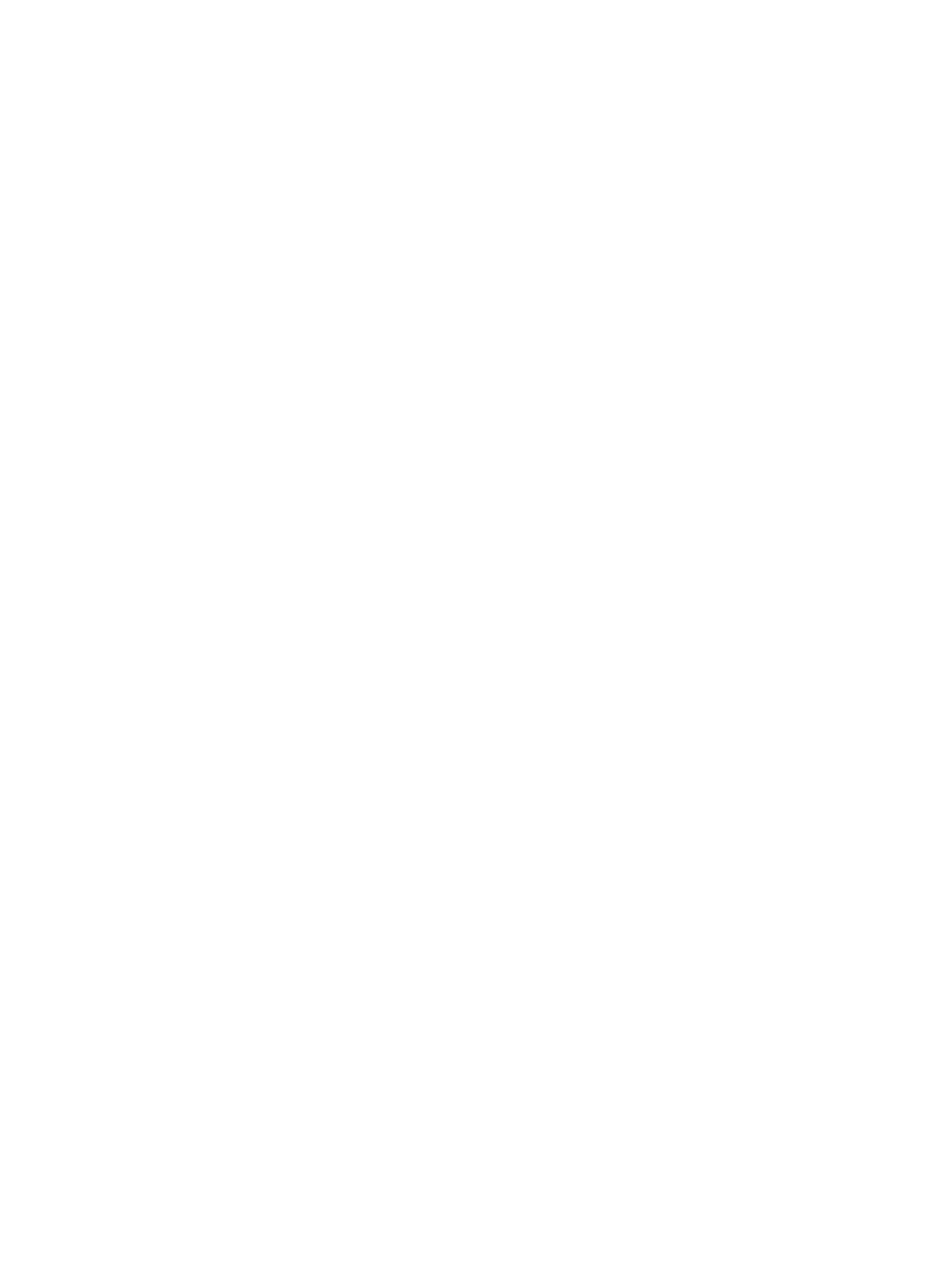
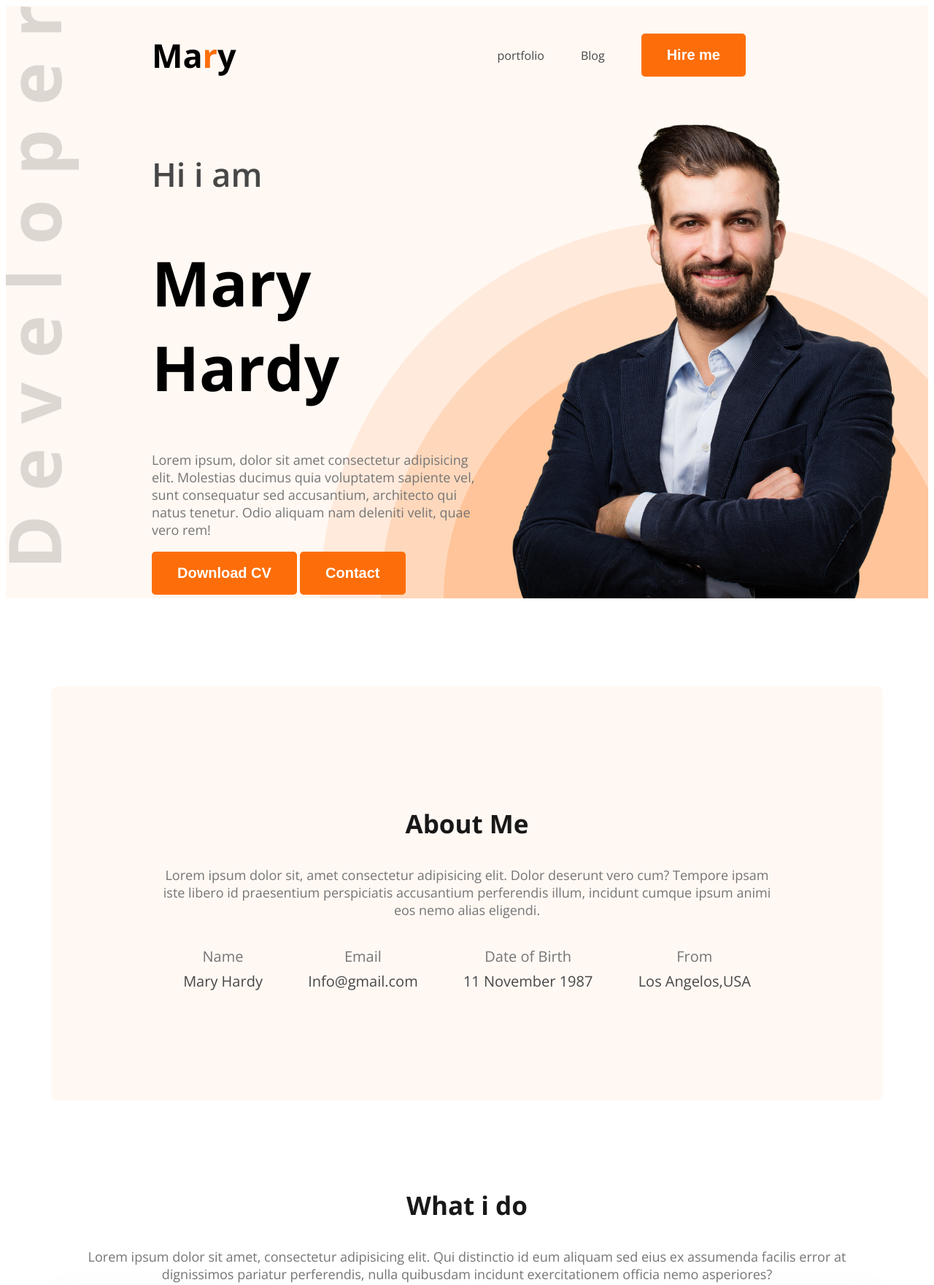
Before and after one commit to MHNayem79/web-dev-port-practice, a plain HTML site: page index.html in a window 1280 px wide. Shown: the top 1761 px of the page at 73% size. Before the commit the page ends 800 px from the top, so only its background shows below. Drawn offline with nearby package versions, Linux system fonts and the light colour scheme.

Commit message:
added about and skill section

```diff
--- a/index.html
+++ b/index.html
@@ -4,12 +4,85 @@
     <meta charset="UTF-8">
     <meta name="viewport" content="width=device-width, initial-scale=1.0">
     <title>practice task</title>
+    <link rel="preconnect" href="https://fonts.googleapis.com">
+<link rel="preconnect" href="https://fonts.gstatic.com" crossorigin>
+<link href="https://fonts.googleapis.com/css2?family=Open+Sans:ital,wght@0,300..800;1,300..800&display=swap" rel="stylesheet">
+    <link rel="stylesheet" href="styles/style.css">
 </head>
-<body>
-    <header>
+<body class="open-sans-normal">
+    <header class="header secondary-bg">
+        <nav>
+            <h1 class="nav-title">Ma<span class="text-primary">r</span>y</h1>
+            <ul>
+                <li><a class="dark-2"href="">portfolio</a></li>
+                <li><a class="dark-2" href="">Blog</a></li>
+                <li><a href=""><button class="btn-primary">Hire me</button></a></li>
+            </ul>
+        </nav>
+        <div class="banner">
+            <div>
+            <h4 class="banner-greetings dark-2">Hi i am</h4>
+            <h1 class="banner-title">Mary Hardy</h1>
+            <p class="banner-description dark-3">Lorem ipsum, dolor sit amet consectetur adipisicing elit. Molestias ducimus quia voluptatem sapiente vel, sunt consequatur sed accusantium, architecto qui natus tenetur. Odio aliquam nam deleniti velit, quae vero rem!</p>
+            <button class="btn-primary">Download CV</button>
+            <button class="btn-primary">Contact</button>
+            </div>
+            <img class="banner-profile-pic" src="images/hardy.png" alt="">
+        </div>
 
     </header>
     <main>
+        <section class="about secondary-bg">
+            <h3 class="section-title">About Me</h3>
+            <p class="section-description">Lorem ipsum dolor sit, amet consectetur adipisicing elit. Dolor deserunt vero cum? Tempore ipsam iste libero id praesentium perspiciatis accusantium perferendis illum, incidunt cumque ipsum animi eos nemo alias eligendi.</p>
+            <div class="about-items">
+                <div class="about-item">
+                    <p class="item-title">Name</p>
+                    <p class="item-description">Mary Hardy</p>
+                </div>
+                <div class="about-item">
+                    <p class="item-title">Email</p>
+                    <p class="item-description">Info@gmail.com</p>
+                </div>
+                <div class="about-item">
+                    <p class="item-title">Date of Birth</p>
+                    <p class="item-description">11 November 1987</p>
+                </div>
+                <div class="about-item">
+                    <p class="item-title">From</p>
+                    <p class="item-description">Los Angelos,USA</p>
+                </div>
+            </div>
+
+        </section>
+        <!-- what i do section start here -->
+        <section class="skills">
+            <h3 class="section-title text-center">What i do</h3>
+            <p class="section-description text-center">Lorem ipsum dolor sit amet, consectetur adipisicing elit. Qui distinctio id eum aliquam sed eius ex assumenda facilis error at dignissimos pariatur perferendis, nulla quibusdam incidunt exercitationem officia nemo asperiores?</p>
+            <div class="skill-container">
+                <div class="skill">
+                    <img src="images/icons/js.png" alt="">
+                    <h4 class="skill-title">Vanilla Javascript</h4>
+                    <p class="skill-description">List skill/technologies here. You can change the icon above to any of the 1500+ FontAwesome 5 free icons available. Aenean commodo ligula eget dolor.</p>
+                </div>
+                <div class="skill">
+                    <img src="images/icons/react.png" alt="">
+                    <h4 class="skill-title">React</h4>
+                    <p class="skill-description">List skill/technologies here. You can change the icon above to any of the 1500+ FontAwesome 5 free icons available. Aenean commodo ligula eget dolor.</p>
+                </div>
+                <div class="skill">
+                    <img src="images/icons/nodejs.png" alt="">
+                    <h4 class="skill-title">Node JS</h4>
+                    <p class="skill-description">List skill/technologies here. You can change the icon above to any of the 1500+ FontAwesome 5 free icons available. Aenean commodo ligula eget dolor.</p>
+                </div>
+                <div class="skill">
+                    <img src="images/icons/mongo.png" alt="">
+                    <h4 class="skill-title">Mongo DB</h4>
+                    <p class="skill-description">List skill/technologies here. You can change the icon above to any of the 1500+ FontAwesome 5 free icons available. Aenean commodo ligula eget dolor.</p>
+                </div>
+            </div>
+
+        </section>
 
     </main>
     <footer>
--- a/styles/style.css
+++ b/styles/style.css
@@ -0,0 +1,137 @@
+
+
+.open-sans-normal {
+  font-family: "Open Sans", sans-serif;
+  font-optical-sizing: auto;
+  font-style: normal;
+  font-variation-settings:
+    "wdth" 100;
+}
+/* shared style */
+.secondary-bg{
+    background-color: #FFF8F3;
+}
+.text-primary{
+    color: #FD6E0A;
+}
+.dark-2{
+    color: #474747;
+}
+.dark-3{
+    color: #757575;
+}
+.btn-primary{
+    background-color: #FD6E0A;
+    color: white;
+    padding: 18px 35px;
+    font-weight: bold;
+    font-size: 20px;
+    border-radius: 5px;
+    border-style: none;
+
+}
+.header{
+    background-image: url('../images/developer.png') ,url('../images/header_bg.png');
+    background-repeat: no-repeat;
+    background-position: top left ,bottom right;
+    width: 1600px;
+    width: 100%;
+}
+.section-title{
+    font-size: 35px;
+    font-weight: bold;
+    color: #181818;
+}
+.section-description{
+    color: #757575;
+    font-size: 18px;
+}
+.text-center{
+    text-align: center;
+}
+
+/* nav styles  */
+nav{
+    display: flex;
+    justify-content: space-between;
+    margin: 0px 200px;
+    align-items: center;
+}
+nav ul{
+    display: flex;
+    align-items: center;
+}
+.nav-title{
+    font-weight: 900px;
+    font-size: 45px;
+}
+nav ul li{
+    list-style: none;
+    margin-right: 50px;
+}
+nav ul a{
+    text-decoration: none;
+}
+/* banner styles */
+.banner-greetings{
+    font-size: 45px;
+    font-weight: 600;
+}
+.banner-title{
+    font-size: 85px;
+    font-weight: 800px;
+}
+.banner-description{
+    font-size: 18px;
+}
+.banner{
+    display: flex;
+    justify-content: space-between;
+    align-items: center;
+    margin: 0px 35px 0px 200px;
+}
+.banner-profile-pic{
+    max-width: 585px;
+}
+.banner-description{
+    max-width: 585px;
+}
+/* main styles */
+main section{
+    margin-top: 120px;
+    margin-bottom: 120px;
+}
+main{
+    max-width: 1140px;
+    margin: 0 auto;
+}
+/* about styles */
+.about{
+    border-radius: 10px;
+    padding: 130px 150px;
+    text-align: center;
+
+}
+.item-title{
+    color: #757575;
+    font-size: 20px;
+    margin-bottom: 7px;
+}
+.item-description{
+    color: #474747;
+    font-size: 20px;
+    margin-top: 0px;
+}
+.about-items{
+    display: flex;
+    justify-content: space-around;
+}
+/* skill styles */
+.skill-container{
+    display: flex;
+    gap: 24px;
+}
+.skill{
+    padding: 30px;
+    box-shadow: 0px 6px 50px 0px rgba(0, 0, 0, 0.06);
+}
```
